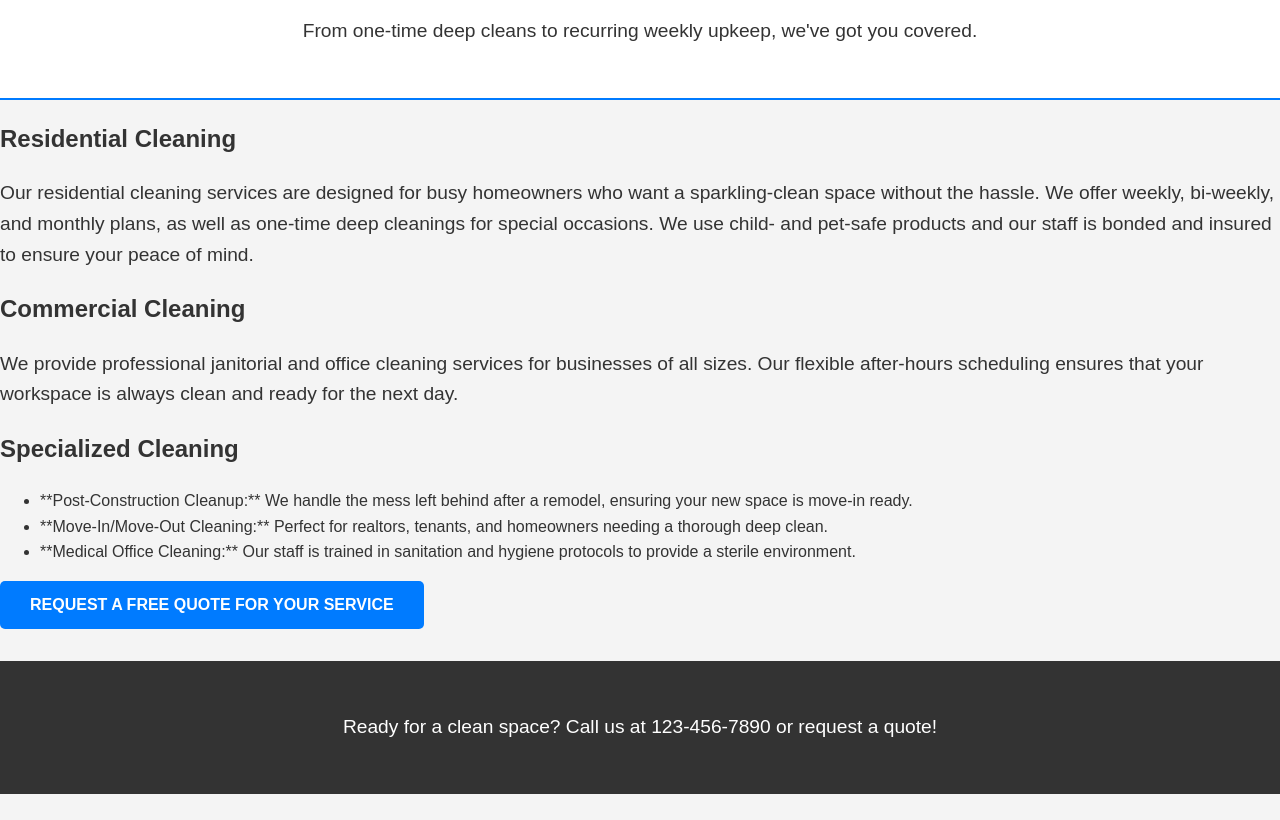
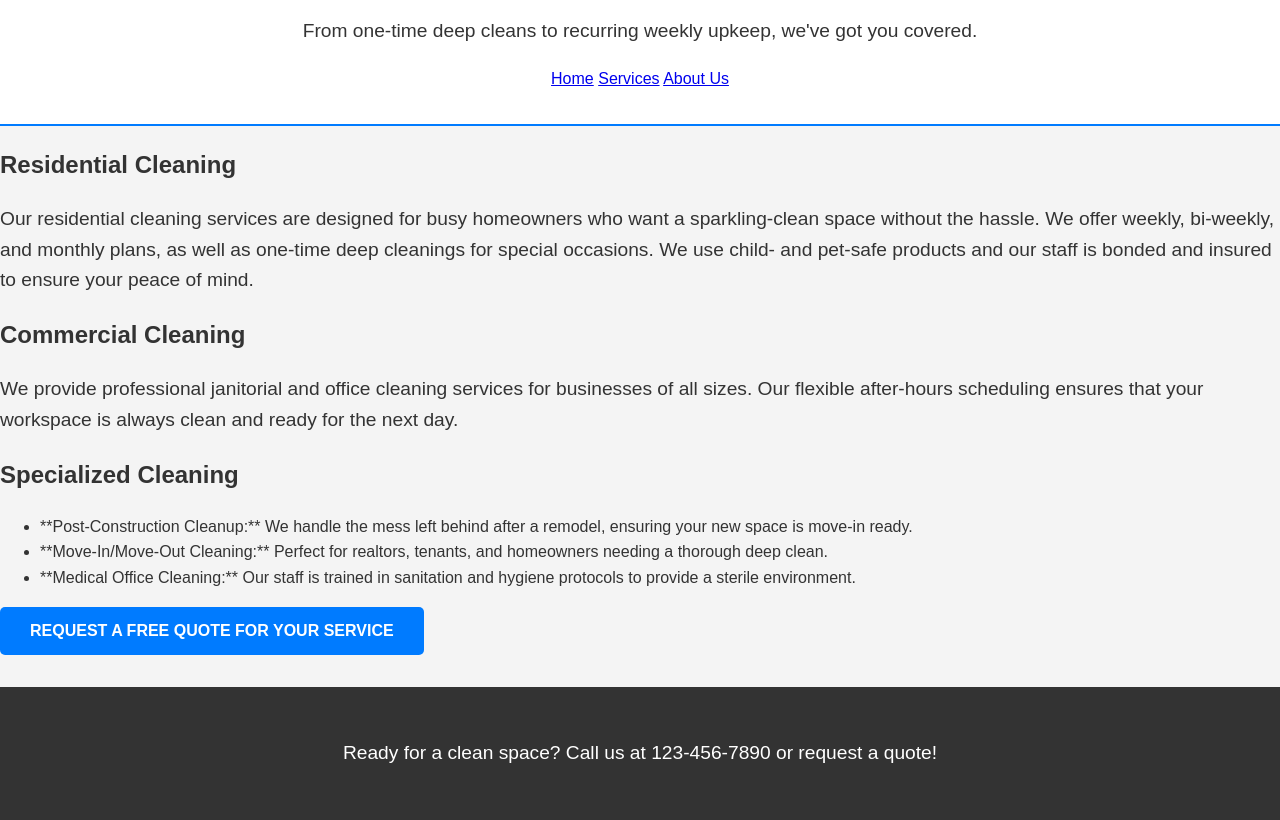
Before and after one commit to northwest0023/duchesscleaningco-draft-2, a plain HTML site: page services.html in a window 1280 px wide. Shown: the part 99-919 px from the top of the page. Before the commit the page ends 893 px from the top, so only its background shows below. Drawn offline with Linux system fonts and the light colour scheme.

Commit message:
Update services.html

```diff
--- a/services.html
+++ b/services.html
@@ -11,6 +11,11 @@
     <header>
         <h1>Our Professional Cleaning Services</h1>
         <p>From one-time deep cleans to recurring weekly upkeep, we've got you covered.</p>
+        <nav>
+            <a href="index.html">Home</a>
+            <a href="services.html">Services</a>
+            <a href="about.html">About Us</a>
+        </nav>
     </header>
 
     <main>
```
